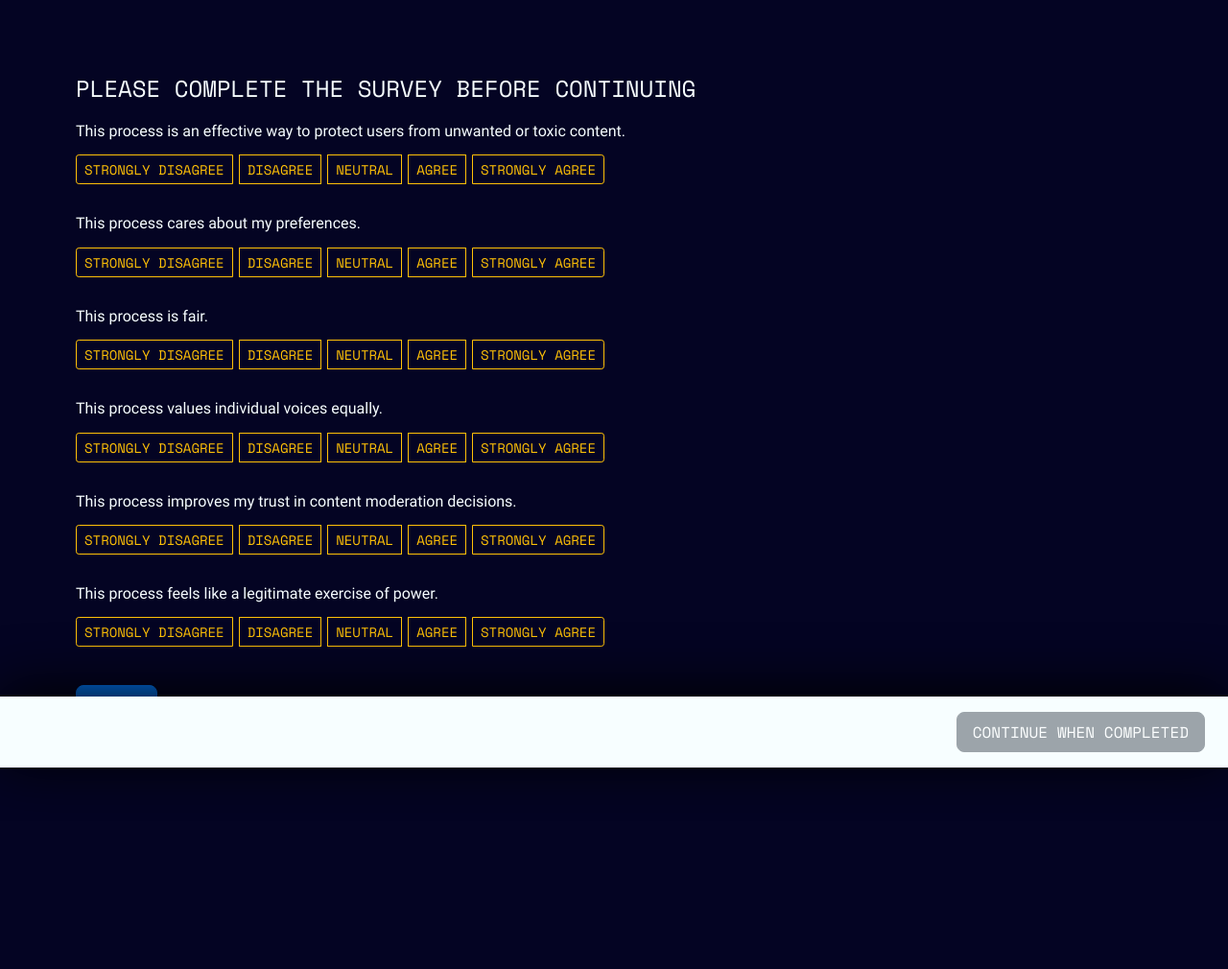
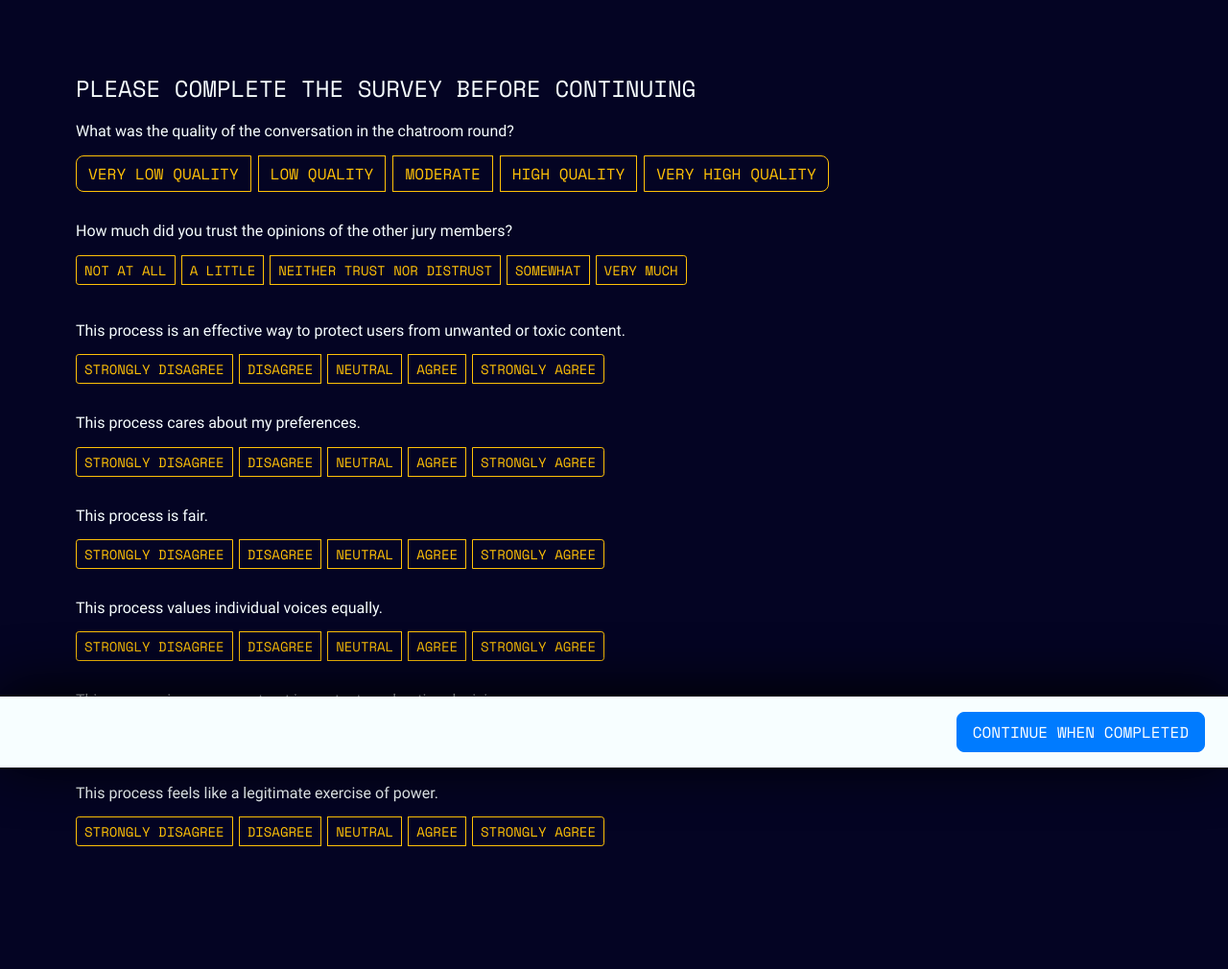
Before and after one commit to amyxzhang/digitaljuries2, a Django app: template juries/templates/juries/survey_immersive.html in a window 1280 px wide. Shown: the whole page at 96% size. Before the commit the page ends 806 px from the top, so only its background shows below. Run offline with Django 3.2, Linux system fonts and the light colour scheme; the template is opened without the code that fills it, so the values that code supplies are empty; some libraries are stand-ins or nearby versions.

Commit message:
update survey btn on survey_immersive

```diff
--- a/juries/templates/juries/survey_immersive.html
+++ b/juries/templates/juries/survey_immersive.html
@@ -6,7 +6,7 @@
 
 
 <nav class="navbar navbar-expand-sm fixed-bottom panel justify-content-end">
-	<button class="btn btn-lg btn-secondary" id="continue" disabled>Continue when completed</button>
+	<button class="btn btn-lg btn-primary" id="continue">Continue when completed</button>
 </nav>
 
 <main class="flex-shrink-0" role="main">
@@ -15,6 +15,32 @@
 
 		<form class="survey question">
 			<div class="form-group">
+				<!-- Immersive -->
+				<div class="form-group">
+					<label for="experiment1">What was the quality of the conversation in the chatroom round?</label>
+
+					<div class="btn-group btn-group-toggle" data-toggle="buttons" role="group" id="experiment1">
+						<label class="btn btn-outline-warning"><input type="radio" name="options" id="option1" autocomplete="off"> Very low quality</label>
+						<label class="btn btn-outline-warning"><input type="radio" name="options" id="option2" autocomplete="off"> Low quality</label>
+						<label class="btn btn-outline-warning"><input type="radio" name="options" id="option3" autocomplete="off"> Moderate</label>
+						<label class="btn btn-outline-warning"><input type="radio" name="options" id="option2" autocomplete="off"> High quality</label>
+						<label class="btn btn-outline-warning"><input type="radio" name="options" id="option3" autocomplete="off"> Very high quality</label>
+					</div>
+				</div>
+
+				<div class="form-group">
+					<label for="complete9">How much did you trust the opinions of the other jury members?</label>
+
+					<div class="btn-group btn-group-sm" role="group" id="complete9">
+						<button type="button" class="btn btn-outline-warning" data-toggle="button" aria-pressed="false" autocomplete="off">Not at all</button>
+						<button type="button" class="btn btn-outline-warning" data-toggle="button" aria-pressed="false" autocomplete="off">A little</button>
+						<button type="button" class="btn btn-outline-warning" data-toggle="button" aria-pressed="false" autocomplete="off">Neither trust nor distrust</button>
+						<button type="button" class="btn btn-outline-warning" data-toggle="button" aria-pressed="false" autocomplete="off">Somewhat</button>
+						<button type="button" class="btn btn-outline-warning" data-toggle="button" aria-pressed="false" autocomplete="off">Very Much</button>
+					</div>
+				</div>
+
+
 				<label for="immersive1">This process is an effective way to protect users from unwanted or toxic content.</label>
 
 				<div class="btn-group btn-group-sm btn-group-toggle" data-toggle="buttons" role="group" id="immersive1">
@@ -86,7 +112,7 @@
 				</div>
 			</div>
 
-			<button type="submit" class="btn btn-primary" id="submit">Submit</button>
+			<!-- <button type="submit" class="btn btn-primary" id="submit">Submit</button> -->
 		</form>
 	</section>
 
@@ -98,7 +124,7 @@
 
 <script>
 
-	$('#submit').on('click', function() {
+	$('#continue').on('click', function() {
 
 		var mv1 = $('#immersive1').val();
 		var mv2 = $('#immersive2').val();
@@ -122,13 +148,13 @@
 			url: '/immersivesurvey_post',
 			data: data,
 			success: function(data) {
-				$('#continue').prop('disabled', false);
-				$('#continue').removeClass('btn-secondary');
-				$('#continue').addClass('btn-primary');
+				// $('#continue').prop('disabled', false);
+				// $('#continue').removeClass('btn-secondary');
+				// $('#continue').addClass('btn-primary');
 				var next_url = data.url;
-				$('#continue').on('click', function() {
+				// $('#continue').on('click', function() {
 					window.location = next_url + '&id=' + id;
-				});
+				//});
 			}
 		});
 		return false;
```
